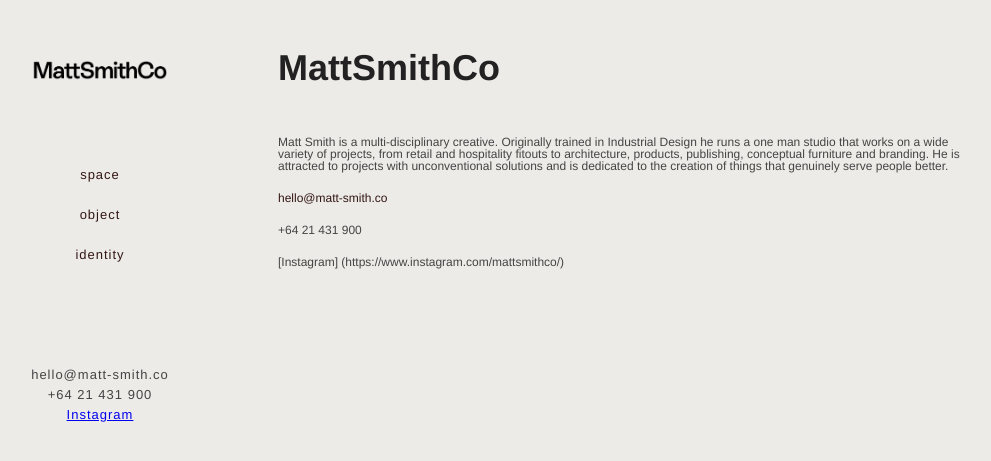
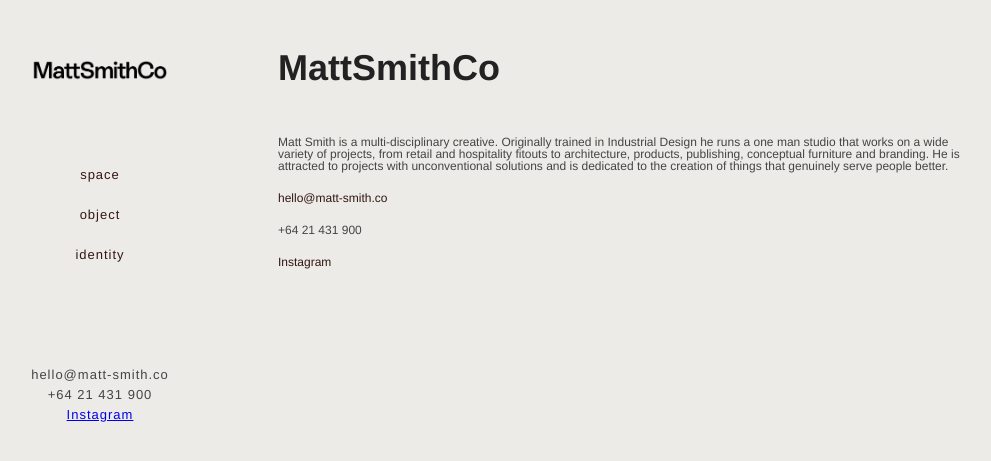
Before and after one commit to studiomattsmith/studiomattsmith.github.io, a Jekyll site: the page built from _posts/2023-05-28-MattSmithCo.md, in a window 1280 px wide. Shown: the top 461 px of the page, without its empty margins (28-1019 px from the left). Built offline with Jekyll 4.4.1, drawn with Linux system fonts in a browser that asks for light colours; some of the changed lines change nothing that is shown.

Commit message:
Update 2023-05-28-MattSmithCo.md

```diff
--- a/_posts/2023-05-28-MattSmithCo.md
+++ b/_posts/2023-05-28-MattSmithCo.md
@@ -17,4 +17,4 @@
 
 +64 21 431 900
 
-[Instagram] (https://www.instagram.com/mattsmithco/)
+<a href="https://www.instagram.com/mattsmithco/">Instagram</a>
```
